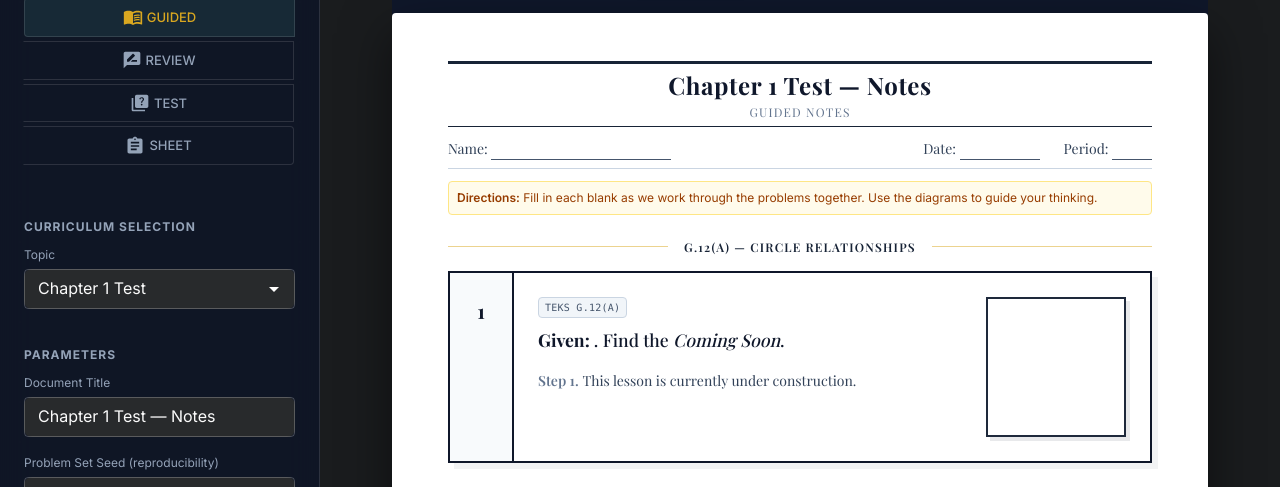
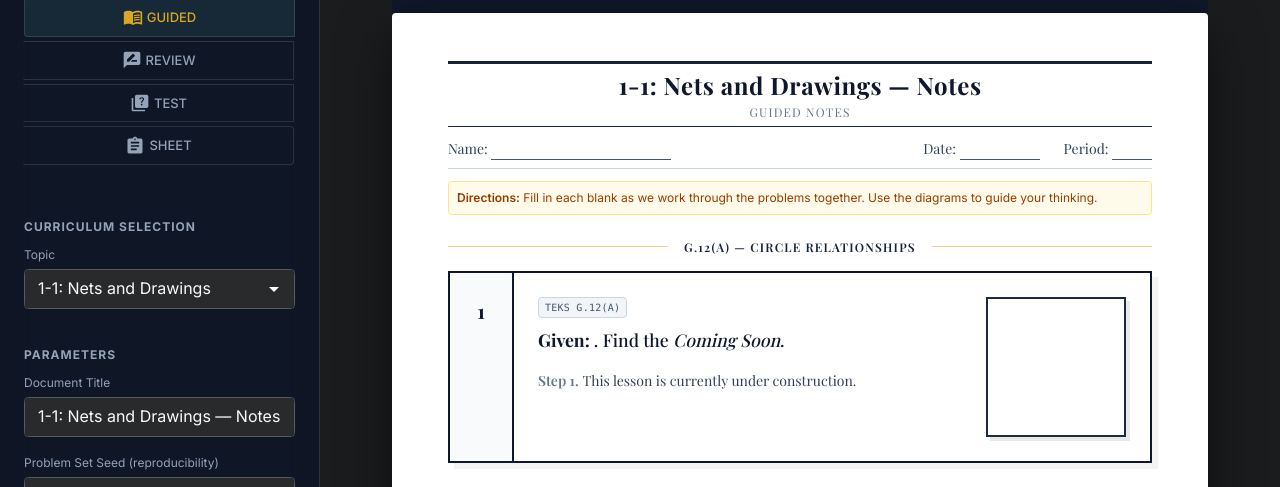
Before and after one commit to shrimpyt/MathViz-MVP, a Next.js app: page / in a window 1280 px wide. Shown: the part 202-689 px from the top of the page. Built offline with nearby package versions, Linux system fonts and the light colour scheme; a web font is replaced by a local one.

Commit message:
fix: resolve deployment failures and finalize 13-chapter curriculum roadmap

```diff
--- a/src/components/EuclidEngine.tsx
+++ b/src/components/EuclidEngine.tsx
@@ -172,10 +172,10 @@ export function EuclidEngine({
             {specialProblems.map((p, i) => (
               <TrigProblemCard
                 key={i}
+                problem={p}
                 idx={specialOffset + i}
                 mode={mode}
                 revealed={revealed}
-                problem={p as any}
               />
             ))}
           </>
--- a/src/components/problem-cards/TrigProblemCard.tsx
+++ b/src/components/problem-cards/TrigProblemCard.tsx
@@ -113,18 +113,23 @@ export function TrigProblemCard({
   mode,
   revealed,
 }: {
-  problem: TrigProblem;
+  problem: TrigProblem | SpecialTriangleProblem;
   idx: number;
   mode: "GuidedNote" | "Review" | "Test";
-  revealed?: boolean;
+  revealed: boolean;
 }) {
   const p = problem;
 
   let pretext = "";
   if (p.subtype === "IdentifyRatio") {
-    pretext = `Identify the ratio for ${p.ratioType}(θ) given the right triangle.`;
+    // Standard trig ratio (G.9A)
+    const pt = p as TrigProblem;
+    pretext = `Identify the ratio for ${pt.ratioType}(θ) given the right triangle.`;
   } else if (p.subtype === "SolveForSide") {
     pretext = `Using trigonometric ratios and the reference angle, solve for ${p.find}.`;
+  } else if (p.subtype === "45-45-90" || p.subtype === "30-60-90") {
+    // Special Right Triangle (G.9B)
+    pretext = `Apply the properties of ${p.subtype} triangles to find the unknown length: ${p.find}.`;
   } else {
     pretext = `Apply the inverse trigonometric function to solve for angle x.`;
   }
--- a/src/lib/factories/SpecialTrianglesFactory.ts
+++ b/src/lib/factories/SpecialTrianglesFactory.ts
@@ -1,17 +1,5 @@
-import type { MathProblem, ProblemStep, TrigSVGParams } from '../types';
+import type { MathProblem, ProblemStep, TrigSVGParams, SpecialTriangleProblem, SpecialTriangleSubtype } from '../types';
 import { pick } from '../math-utils';
-
-export type SpecialTriangleSubtype = '45-45-90' | '30-60-90';
-
-export interface SpecialTriangleProblem {
-  type: "G.9A";
-  subtype: SpecialTriangleSubtype;
-  given: Record<string, string | number>;
-  find: string;
-  answer: string | number;
-  steps: ProblemStep[];
-  svgParams: TrigSVGParams;
-}
 
 export function generateSpecialTriangleProblems(
   rng: () => number,
@@ -111,7 +99,7 @@ export function generateSpecialTriangleProblems(
     }
 
     problems.push({
-      type: "G.9A",
+      type: "G.9B",
       subtype,
       given,
       find,
--- a/src/modules/CurriculumRegistry.ts
+++ b/src/modules/CurriculumRegistry.ts
@@ -116,6 +116,16 @@ function mixedProblems(mode: OutputMode, seed: number): MathProblem[] {
 export const CURRICULUM_REGISTRY: CurriculumEntry[] = [
   // ── Chapter 1: Tools of Geometry ───────────────────────────────────────────
   {
+    id: "ch1-1-points-lines",
+    chapter: 1,
+    chapterTitle: "Chapter 1: Tools of Geometry",
+    title: "1-1: Nets and Drawings",
+    story: "Visualizing 3D objects in 2D space.",
+    teks: "G.1(A) · G.4(D)",
+    description: "Identify nets and orthographic drawings of geometric solids.",
+    generate: placeholderGenerator,
+  },
+  {
     id: "ch1-test",
     chapter: 1,
     chapterTitle: "Chapter 1: Tools of Geometry",
@@ -127,6 +137,16 @@ export const CURRICULUM_REGISTRY: CurriculumEntry[] = [
   },
   // ── Chapter 2: Reasoning and Proof ────────────────────────────────────────
   {
+    id: "ch2-1-inductive-reasoning",
+    chapter: 2,
+    chapterTitle: "Chapter 2: Reasoning and Proof",
+    title: "2-1: Inductive Reasoning",
+    story: "Find patterns and make conjectures.",
+    teks: "G.4(A)",
+    description: "Using patterns to find individual cases and making predictions.",
+    generate: placeholderGenerator,
+  },
+  {
     id: "ch2-test",
     chapter: 2,
     chapterTitle: "Chapter 2: Reasoning and Proof",
@@ -137,6 +157,16 @@ export const CURRICULUM_REGISTRY: CurriculumEntry[] = [
     generate: placeholderGenerator,
   },
   // ── Chapter 3: Parallel & Perpendicular Lines ─────────────────────────────
+  {
+    id: "ch3-1-lines-angles",
+    chapter: 3,
+    chapterTitle: "Chapter 3: Parallel & Perpendicular Lines",
+    title: "3-1: Lines and Angles",
+    story: "Identify relationships between lines and angles.",
+    teks: "G.5(A)",
+    description: "Identify parallel, skew, and perpendicular lines, and transversal angles.",
+    generate: placeholderGenerator,
+  },
   {
     id: "ch3-test",
     chapter: 3,
@@ -170,6 +200,16 @@ export const CURRICULUM_REGISTRY: CurriculumEntry[] = [
   },
   // ── Chapter 5: Relationships Within Triangles ─────────────────────────────
   {
+    id: "ch5-1-midsegments",
+    chapter: 5,
+    chapterTitle: "Chapter 5: Relationships Within Triangles",
+    title: "5-1: Midsegments of Triangles",
+    story: "Connecting midpoints to find hidden lengths.",
+    teks: "G.5(D)",
+    description: "Using the Triangle Midsegment Theorem to solve for segments and angles.",
+    generate: placeholderGenerator,
+  },
+  {
     id: "ch5-test",
     chapter: 5,
     chapterTitle: "Chapter 5: Relationships Within Triangles",
@@ -181,6 +221,16 @@ export const CURRICULUM_REGISTRY: CurriculumEntry[] = [
   },
   // ── Chapter 6: Polygons and Quadrilaterals ────────────────────────────────
   {
+    id: "ch6-1-polygons",
+    chapter: 6,
+    chapterTitle: "Chapter 6: Polygons and Quadrilaterals",
+    title: "6-1: The Polygon Angle-Sum Theorems",
+    story: "Interior and exterior angles of multi-sided shapes.",
+    teks: "G.5(A)",
+    description: "Calculate the sum of interior angles and measures of individual exterior angles.",
+    generate: placeholderGenerator,
+  },
+  {
     id: "ch6-test",
     chapter: 6,
     chapterTitle: "Chapter 6: Polygons and Quadrilaterals",
@@ -191,6 +241,16 @@ export const CURRICULUM_REGISTRY: CurriculumEntry[] = [
     generate: placeholderGenerator,
   },
   // ── Chapter 7: Similarity ──────────────────────────────────────────────────
+  {
+    id: "ch7-2-similar-polygons",
+    chapter: 7,
+    chapterTitle: "Chapter 7: Similarity",
+    title: "7-2: Similar Polygons",
+    story: "Scaling shapes while preserving their form.",
+    teks: "G.7(A)",
+    description: "Using scale factors to solve for missing side lengths in similar figures.",
+    generate: placeholderGenerator,
+  },
   {
     id: "ch7-test",
     chapter: 7,
@@ -264,6 +324,16 @@ export const CURRICULUM_REGISTRY: CurriculumEntry[] = [
   },
   // ── Chapter 9: Transformations ────────────────────────────────────────────
   {
+    id: "ch9-1-translations",
+    chapter: 9,
+    chapterTitle: "Chapter 9: Transformations",
+    title: "9-1: Translations",
+    story: "Sliding figures across the coordinate plane.",
+    teks: "G.3(A)",
+    description: "Represent translations as vectors and solve for new coordinates.",
+    generate: placeholderGenerator,
+  },
+  {
     id: "ch9-test",
     chapter: 9,
     chapterTitle: "Chapter 9: Transformations",
@@ -275,6 +345,16 @@ export const CURRICULUM_REGISTRY: CurriculumEntry[] = [
   },
   // ── Chapter 10: Area ──────────────────────────────────────────────────────
   {
+    id: "ch10-1-area-polygons",
+    chapter: 10,
+    chapterTitle: "Chapter 10: Area",
+    title: "10-1: Area of Parallelograms and Triangles",
+    story: "Calculating flat space for standard shapes.",
+    teks: "G.11(B)",
+    description: "Find the area given base and height, including coordinate geometry scenarios.",
+    generate: placeholderGenerator,
+  },
+  {
     id: "ch10-test",
     chapter: 10,
     chapterTitle: "Chapter 10: Area",
@@ -285,6 +365,16 @@ export const CURRICULUM_REGISTRY: CurriculumEntry[] = [
     generate: placeholderGenerator,
   },
   // ── Chapter 11: Surface Area and Volume ──────────────────────────────────
+  {
+    id: "ch11-2-surface-area",
+    chapter: 11,
+    chapterTitle: "Chapter 11: Surface Area and Volume",
+    title: "11-2: Surface Area of Prisms and Cylinders",
+    story: "Wrapping 3D shapes in logic.",
+    teks: "G.11(C)",
+    description: "Solve for lateral and total surface area using formulas.",
+    generate: placeholderGenerator,
+  },
   {
     id: "ch11-test",
     chapter: 11,
@@ -305,6 +395,16 @@ export const CURRICULUM_REGISTRY: CurriculumEntry[] = [
     teks: "G.12(A)",
     description: "Problems on Inscribed Angle Theorem, Central Angle Theorem, Tangent-Chord angles, intersecting chords, and two-secant angles.",
     generate: circleProblems,
+  },
+  {
+    id: "ch12-1-tangent-lines",
+    chapter: 12,
+    chapterTitle: "Chapter 12: Circles",
+    title: "12-1: Tangent Lines",
+    story: "Understanding lines that skim the edge of a circle.",
+    teks: "G.12(A)",
+    description: "Properties of tangents and their relationship to radii.",
+    generate: placeholderGenerator,
   },
   {
     id: "ch12-test",
@@ -328,6 +428,16 @@ export const CURRICULUM_REGISTRY: CurriculumEntry[] = [
     generate: probabilityProblems,
   },
   {
+    id: "ch13-1-experimental-theoretical",
+    chapter: 13,
+    chapterTitle: "Chapter 13: Probability",
+    title: "13-1: Experimental and Theoretical Probability",
+    story: "Comparing what should happen to what actually happens.",
+    teks: "G.13(B)",
+    description: "Calculate frequencies and theoretical outcomes for geometric events.",
+    generate: placeholderGenerator,
+  },
+  {
     id: "ch13-test",
     chapter: 13,
     chapterTitle: "Chapter 13: Probability",
```
